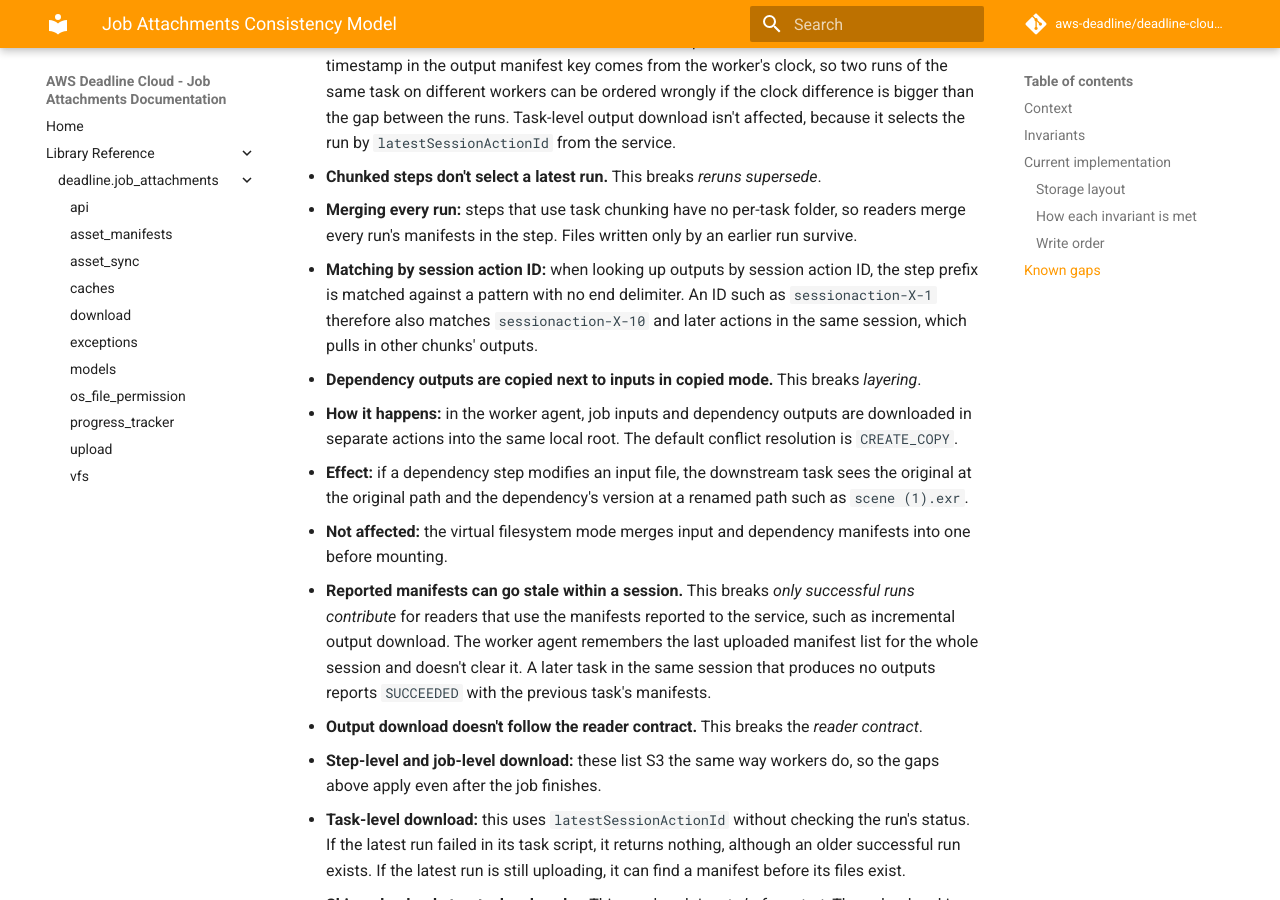
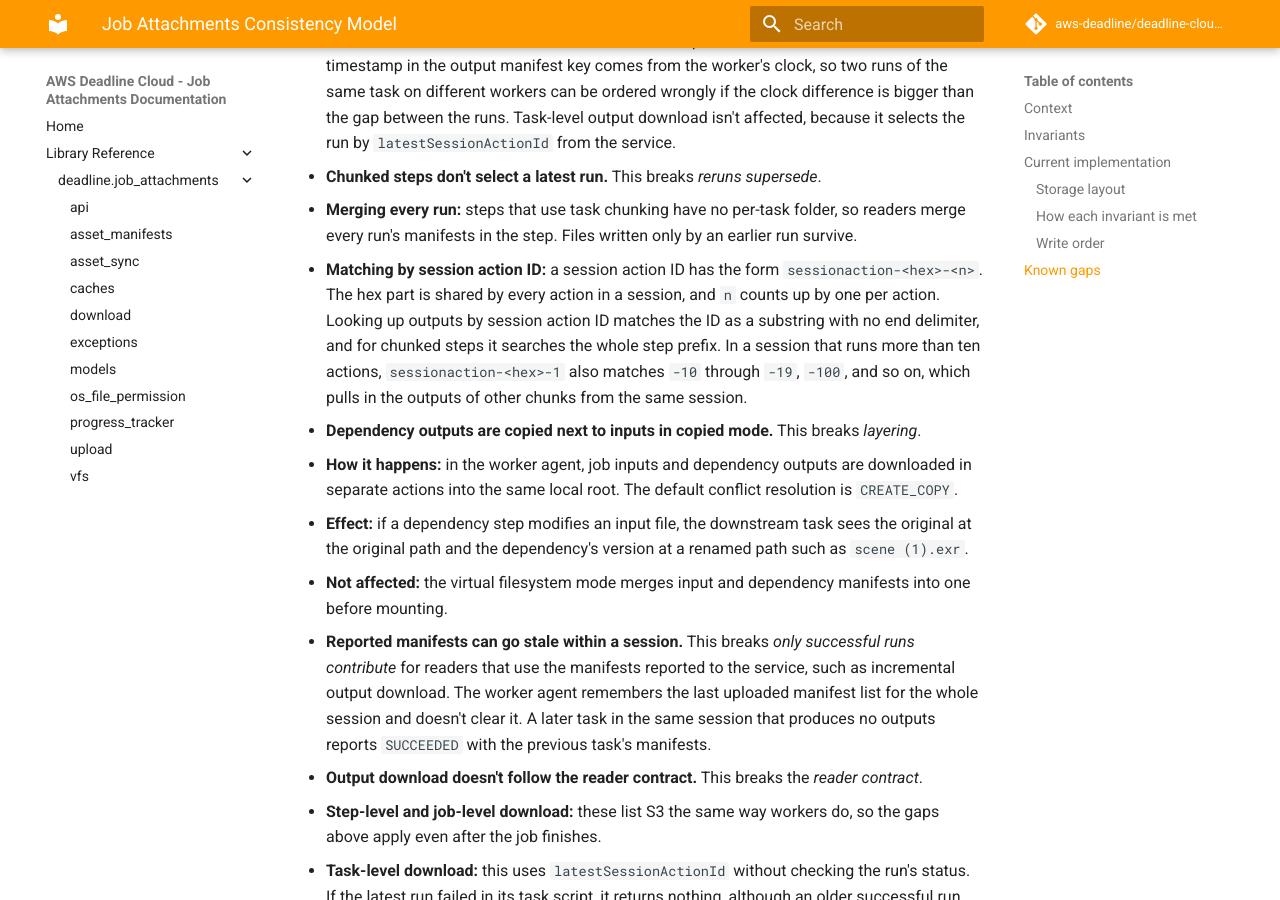
Before and after one commit to aws-deadline/deadline-cloud-job-attachments, an MkDocs documentation site: the page built from docs/design/consistency-model.md, in a window 1280 px wide and 900 px high, scrolled down 3610 px. Built offline with MkDocs 1.6.1 and Material for MkDocs 9.7.7, drawn with Linux system fonts in a browser that asks for light colours; comment, search, counter and statistics services are not loaded; some of the changed text lies outside the part shown.

Commit message:
docs: clarify session action ID matching gap
Explain that the session action ID's hex part is shared within a session,
so the unterminated match only collides between actions of one session.
Drop "cheap" from the context section.

Signed-off-by: Stephen Crowe <6042774+crowecawcaw@users.noreply.github.com>

```diff
--- a/docs/design/consistency-model.md
+++ b/docs/design/consistency-model.md
@@ -18,7 +18,7 @@ Ordering is only guaranteed where the job structure states it:
 - **Step dependencies.** A step that depends on another step sees all of that step's outputs.
 - **Reruns of the same task.** A newer successful run of a task supersedes the older runs.
 
-Keeping the model this loose means workers never coordinate with each other, there are no locks, and stored objects are written once. That keeps job attachments cheap and lets them scale with the size of the farm.
+Keeping the model this loose means workers never coordinate with each other, there are no locks, and stored objects are written once. That lets job attachments scale with the size of the farm.
 
 ## Invariants
 
@@ -75,7 +75,7 @@ For each asset root, the manifest is written before the files it references (`S3
 - **Clock skew between workers.** This breaks *reruns supersede* for readers that list S3. The timestamp in the output manifest key comes from the worker's clock, so two runs of the same task on different workers can be ordered wrongly if the clock difference is bigger than the gap between the runs. Task-level output download isn't affected, because it selects the run by `latestSessionActionId` from the service.
 - **Chunked steps don't select a latest run.** This breaks *reruns supersede*.
   - **Merging every run:** steps that use task chunking have no per-task folder, so readers merge every run's manifests in the step. Files written only by an earlier run survive.
-  - **Matching by session action ID:** when looking up outputs by session action ID, the step prefix is matched against a pattern with no end delimiter. An ID such as `sessionaction-X-1` therefore also matches `sessionaction-X-10` and later actions in the same session, which pulls in other chunks' outputs.
+  - **Matching by session action ID:** a session action ID has the form `sessionaction-<hex>-<n>`. The hex part is shared by every action in a session, and `n` counts up by one per action. Looking up outputs by session action ID matches the ID as a substring with no end delimiter, and for chunked steps it searches the whole step prefix. In a session that runs more than ten actions, `sessionaction-<hex>-1` also matches `-10` through `-19`, `-100`, and so on, which pulls in the outputs of other chunks from the same session.
 - **Dependency outputs are copied next to inputs in copied mode.** This breaks *layering*.
   - **How it happens:** in the worker agent, job inputs and dependency outputs are downloaded in separate actions into the same local root. The default conflict resolution is `CREATE_COPY`.
   - **Effect:** if a dependency step modifies an input file, the downstream task sees the original at the original path and the dependency's version at a renamed path such as `scene (1).exr`.
```
